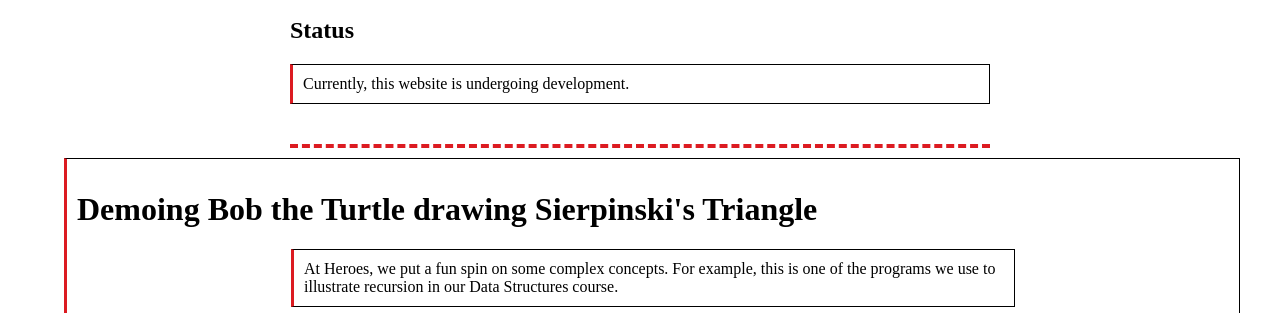
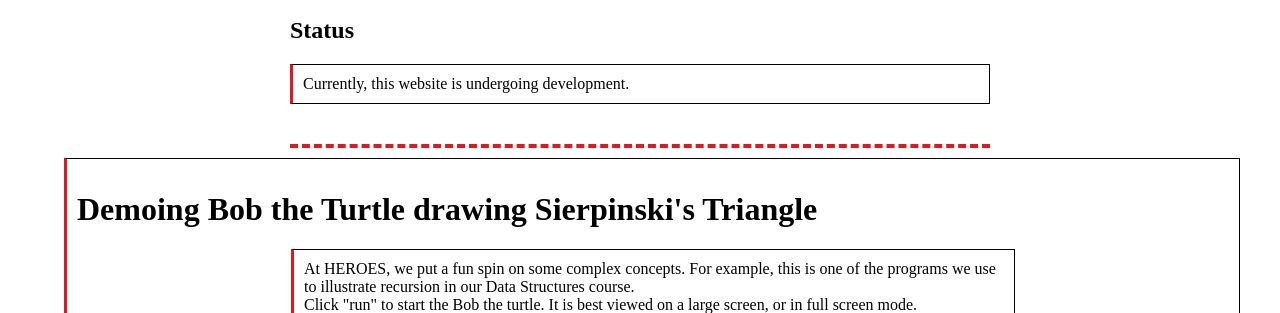
Before and after one commit to Heroes-Academy/heroes-academy.github.io, a Jekyll site: the page built from index.html, in a window 1280 px wide and 900 px high, scrolled down 1168 px, cut to the strip 0-313 px from the top of the window. Built offline with Jekyll 4.4.1, drawn with Linux system fonts in a browser that asks for light colours; the list of posts is cut into pages by our own code.

Commit message:
updating main page

```diff
--- a/index.html
+++ b/index.html
@@ -59,6 +59,8 @@ Currently, this website is undergoing development.
 <div class='turtle pane'>
 <h1>Demoing Bob the Turtle drawing Sierpinski's Triangle</h1>
 <p class='infobox pane'>
-At Heroes, we put a fun spin on some complex concepts.  For example, this is one of the programs we use to illustrate recursion in our Data Structures course.
+At HEROES, we put a fun spin on some complex concepts.  For example, this is one of the programs we use to illustrate recursion in our Data Structures course.
+<br>
+Click "run" to start the Bob the turtle.  It is best viewed on a large screen, or in full screen mode.
 </p>
 <iframe src="https://trinket.io/embed/python/b175bb94fc?toggleCode=true" width="100%" height="600" frameborder="0" marginwidth="0" marginheight="0" allowfullscreen></iframe>></div>
```
